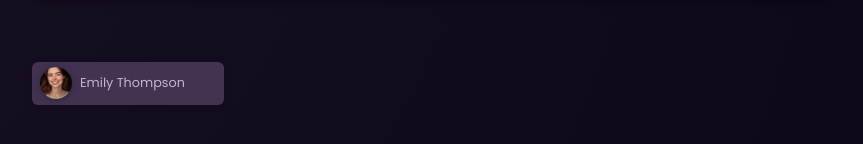
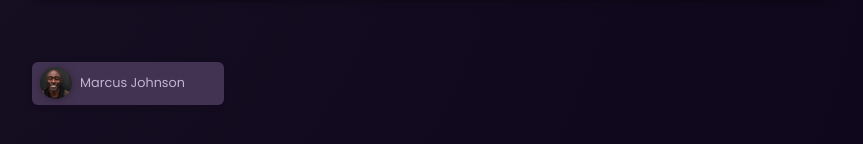
Before and after one commit to curiouskorokke/the-complete-guide-maximilian, an Angular app: page / in a window 1280 px wide. Shown: the part 226-370 px from the top of the page, without its empty margins (208-1071 px from the left). Built offline with nearby package versions, Linux system fonts and the light colour scheme.

Commit message:
changing user state via user click
changing user state via user click

```diff
--- a/src/app/user/user.ts
+++ b/src/app/user/user.ts
@@ -10,13 +10,17 @@ import { DUMMY_USERS } from './users.mock-data';
 export class User {
   dummyUsers = DUMMY_USERS;
 
-  user = this.dummyUsers[Math.floor(Math.random() * this.dummyUsers.length)];
+  user = this.dummyUsers[this.randomNumber(this.dummyUsers.length)];
 
   get userAvatarImg() {
     return 'users/' + this.user.avatar;
   }
 
+  randomNumber(length: number) {
+    return Math.floor(Math.random() * length);
+  }
+
   onSelectUser() {
-    console.log('Clicked!');
+    this.user = this.dummyUsers[this.randomNumber(this.dummyUsers.length)];
   }
 }
```
